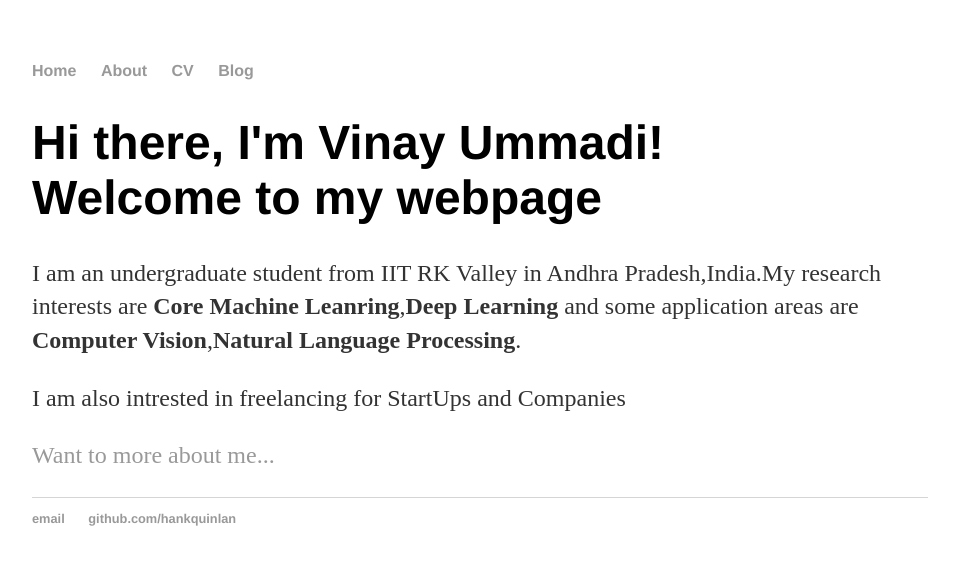
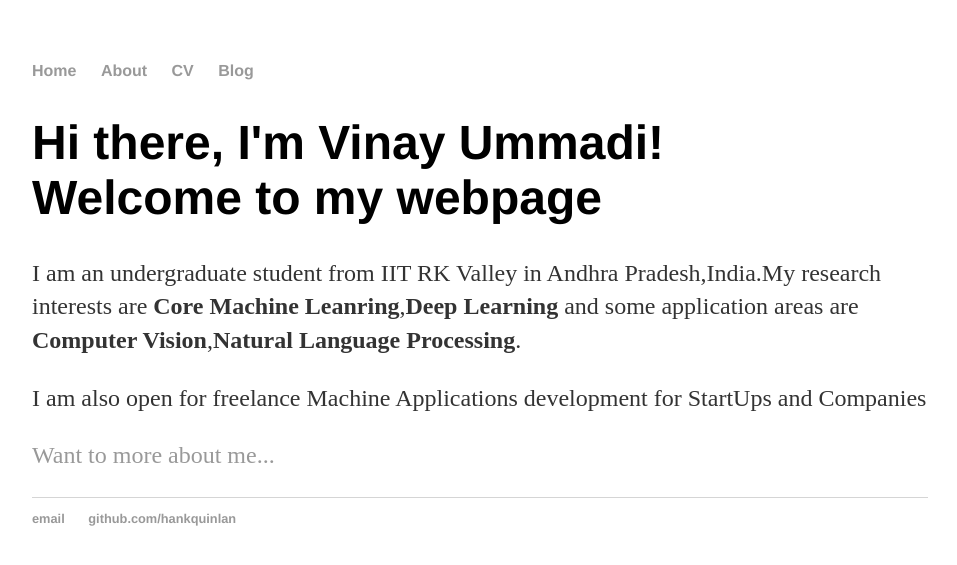
Before and after one commit to ummadiviany/ummadiviany.github.io, a Jekyll site: the page built from index.html, in a window 1280 px wide. Shown: the top 565 px of the page, without its empty margins (160-1117 px from the left). Built offline with Jekyll 4.4.1, drawn with Linux system fonts in a browser that asks for light colours.

Commit message:
Update index.html

```diff
--- a/index.html
+++ b/index.html
@@ -7,6 +7,6 @@ title: VINAY UMMADI's, Portfolio
 			<h1>Hi there, I'm Vinay Ummadi! <br>Welcome to my webpage</h1>
 			<p>I am an undergraduate student from IIT RK Valley in Andhra Pradesh,India.My research interests are <strong>Core Machine Leanring</strong>,<strong>Deep Learning</strong>
 				and some application areas are <strong>Computer Vision</strong>,<strong>Natural Language Processing</strong>.</p>
-			<p>I am also intrested in freelancing for StartUps and Companies</p>
+			<p>I am also open for freelance Machine Applications development for StartUps and Companies</p>
 			<p><a href="/about">Want to more about me...</a></p>
 		</div>
```
